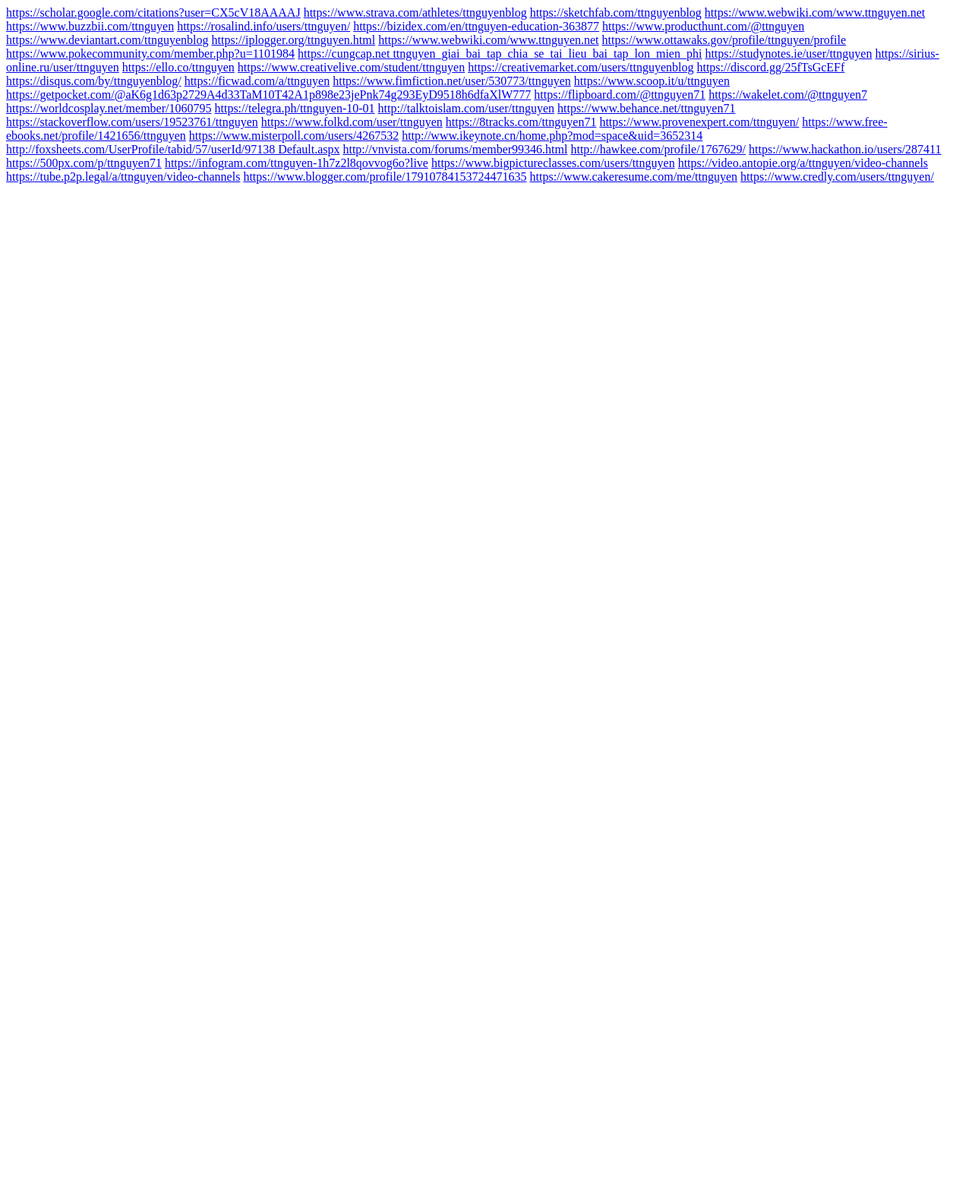
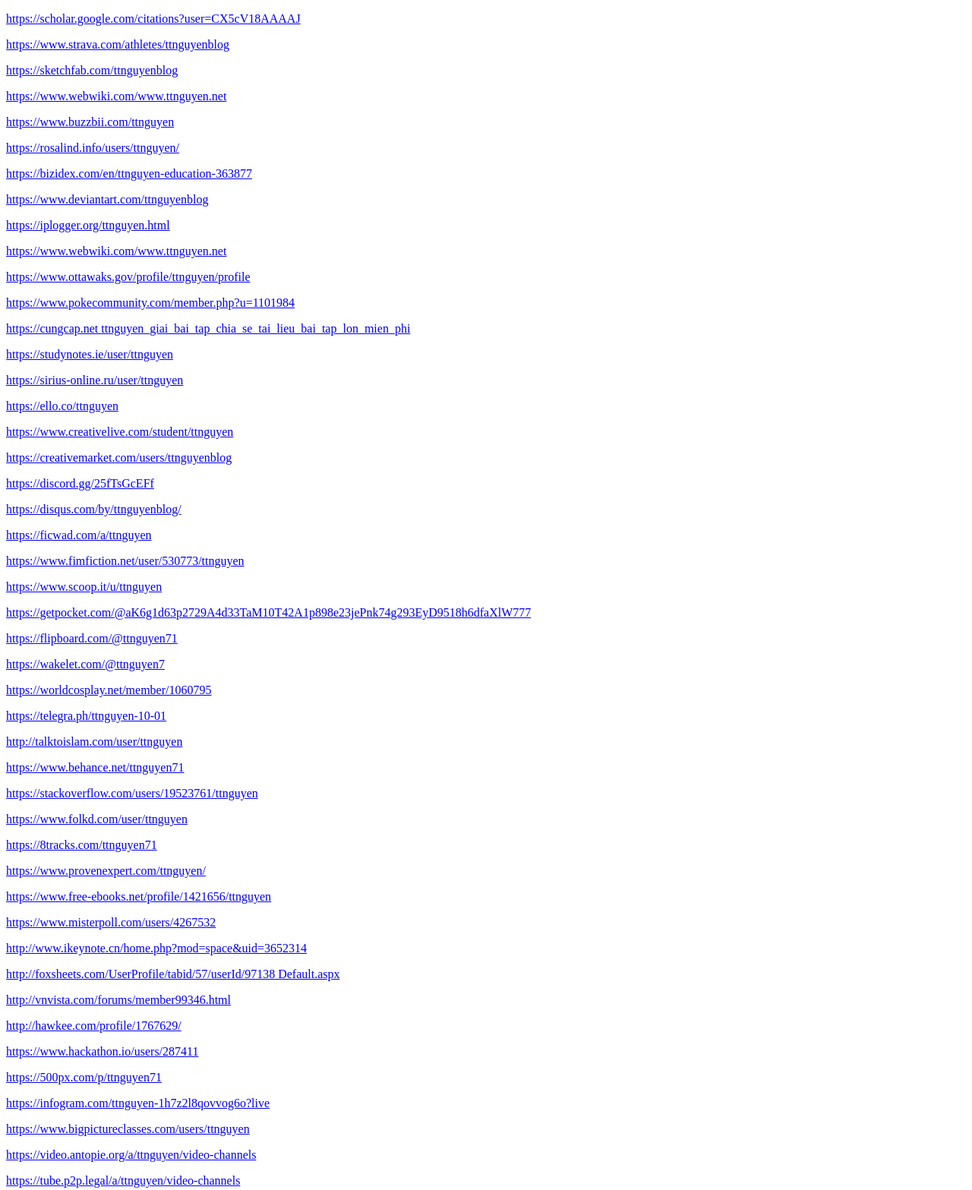
Before and after one commit to ttnguyenblog/ttnguyen, a plain HTML site: page index.html in a window 1280 px wide. Shown: the top 1567 px of the page at 76% size. Before the commit the page ends 800 px from the top, so only its background shows below. Drawn offline with Linux system fonts and the light colour scheme.

Commit message:
Update index.html

```diff
--- a/index.html
+++ b/index.html
@@ -7,59 +7,57 @@
     <link rel="stylesheet" href="">
 </head>
 <body>
-<a href="https://scholar.google.com/citations?user=CX5cV18AAAAJ" target="_blank">https://scholar.google.com/citations?user=CX5cV18AAAAJ</a>
-<a href="https://www.strava.com/athletes/ttnguyenblog" target="_blank">https://www.strava.com/athletes/ttnguyenblog</a>
-<a href="https://sketchfab.com/ttnguyenblog" target="_blank">https://sketchfab.com/ttnguyenblog</a>
-<a href="https://www.webwiki.com/www.ttnguyen.net" target="_blank">https://www.webwiki.com/www.ttnguyen.net</a>
-<a href="https://www.buzzbii.com/ttnguyen" target="_blank">https://www.buzzbii.com/ttnguyen</a>
-<a href="https://rosalind.info/users/ttnguyen/" target="_blank">https://rosalind.info/users/ttnguyen/</a>
-<a href="https://bizidex.com/en/ttnguyen-education-363877" target="_blank">https://bizidex.com/en/ttnguyen-education-363877</a>
-<a href="https://www.producthunt.com/@ttnguyen" target="_blank">https://www.producthunt.com/@ttnguyen</a>
-<a href="https://www.deviantart.com/ttnguyenblog" target="_blank">https://www.deviantart.com/ttnguyenblog</a>
-<a href="https://iplogger.org/ttnguyen.html" target="_blank">https://iplogger.org/ttnguyen.html</a>
-<a href="https://www.webwiki.com/www.ttnguyen.net" target="_blank">https://www.webwiki.com/www.ttnguyen.net</a>
-<a href="https://www.ottawaks.gov/profile/ttnguyen/profile" target="_blank">https://www.ottawaks.gov/profile/ttnguyen/profile</a>
-<a href="https://www.pokecommunity.com/member.php?u=1101984" target="_blank">https://www.pokecommunity.com/member.php?u=1101984</a>
-<a href="https://cungcap.net/ttnguyen_giai_bai_tap_chia_se_tai_lieu_bai_tap_lon_mien_phi" target="_blank">https://cungcap.net
-ttnguyen_giai_bai_tap_chia_se_tai_lieu_bai_tap_lon_mien_phi</a>
-<a href="https://studynotes.ie/user/ttnguyen" target="_blank">https://studynotes.ie/user/ttnguyen</a>
-<a href="https://sirius-online.ru/user/ttnguyen" target="_blank">https://sirius-online.ru/user/ttnguyen</a>
-<a href="https://ello.co/ttnguyen" target="_blank">https://ello.co/ttnguyen</a>
-<a href="https://www.creativelive.com/student/ttnguyen" target="_blank">https://www.creativelive.com/student/ttnguyen</a>
-<a href="https://creativemarket.com/users/ttnguyenblog" target="_blank">https://creativemarket.com/users/ttnguyenblog</a>
-<a href="https://discord.gg/25fTsGcEFf" target="_blank">https://discord.gg/25fTsGcEFf</a>
-<a href="https://disqus.com/by/ttnguyenblog/" target="_blank">https://disqus.com/by/ttnguyenblog/</a>
-<a href="https://ficwad.com/a/ttnguyen" target="_blank">https://ficwad.com/a/ttnguyen</a>
-<a href="https://www.fimfiction.net/user/530773/ttnguyen" target="_blank">https://www.fimfiction.net/user/530773/ttnguyen</a>
-<a href="https://www.scoop.it/u/ttnguyen" target="_blank">https://www.scoop.it/u/ttnguyen</a>
-<a href="https://getpocket.com/@aK6g1d63p2729A4d33TaM10T42A1p898e23jePnk74g293EyD9518h6dfaXlW777" target="_blank">
-https://getpocket.com/@aK6g1d63p2729A4d33TaM10T42A1p898e23jePnk74g293EyD9518h6dfaXlW777</a>
-<a href="https://flipboard.com/@ttnguyen71" target="_blank">https://flipboard.com/@ttnguyen71</a>
-<a href="https://wakelet.com/@ttnguyen7" target="_blank">https://wakelet.com/@ttnguyen7</a>
-<a href="https://worldcosplay.net/member/1060795" target="_blank">https://worldcosplay.net/member/1060795</a>
-<a href="https://telegra.ph/ttnguyen-10-01" target="_blank">https://telegra.ph/ttnguyen-10-01</a>
-<a href="http://talktoislam.com/user/ttnguyen" target="_blank">http://talktoislam.com/user/ttnguyen</a>
-<a href="https://www.behance.net/ttnguyen71" target="_blank">https://www.behance.net/ttnguyen71</a>
-<a href="https://stackoverflow.com/users/19523761/ttnguyen" target="_blank">https://stackoverflow.com/users/19523761/ttnguyen</a>
-<a href="https://www.folkd.com/user/ttnguyen" target="_blank">https://www.folkd.com/user/ttnguyen</a>
-<a href="https://8tracks.com/ttnguyen71" target="_blank">https://8tracks.com/ttnguyen71</a>
-<a href="https://www.provenexpert.com/ttnguyen/" target="_blank">https://www.provenexpert.com/ttnguyen/</a>
-<a href="https://www.free-ebooks.net/profile/1421656/ttnguyen" target="_blank">https://www.free-ebooks.net/profile/1421656/ttnguyen</a>
-<a href="https://www.misterpoll.com/users/4267532" target="_blank">https://www.misterpoll.com/users/4267532</a>
-<a href="http://www.ikeynote.cn/home.php?mod=space&amp;uid=3652314" target="_blank">http://www.ikeynote.cn/home.php?mod=space&amp;uid=3652314</a>
-<a href="http://foxsheets.com/UserProfile/tabid/57/userId/97138/Default.aspx" target="_blank">http://foxsheets.com/UserProfile/tabid/57/userId/97138
-Default.aspx</a>
-<a href="http://vnvista.com/forums/member99346.html" target="_blank">http://vnvista.com/forums/member99346.html</a>
-<a href="http://hawkee.com/profile/1767629/" target="_blank">http://hawkee.com/profile/1767629/</a>
-<a href="https://www.hackathon.io/users/287411" target="_blank">https://www.hackathon.io/users/287411</a>
-<a href="https://500px.com/p/ttnguyen71" target="_blank">https://500px.com/p/ttnguyen71</a>
-<a href="https://infogram.com/ttnguyen-1h7z2l8qovvog6o?live" target="_blank">https://infogram.com/ttnguyen-1h7z2l8qovvog6o?live</a>
-<a href="https://www.bigpictureclasses.com/users/ttnguyen" target="_blank">https://www.bigpictureclasses.com/users/ttnguyen</a>
-<a href="https://video.antopie.org/a/ttnguyen/video-channels" target="_blank">https://video.antopie.org/a/ttnguyen/video-channels</a>
-<a href="https://tube.p2p.legal/a/ttnguyen/video-channels" target="_blank">https://tube.p2p.legal/a/ttnguyen/video-channels</a>
-<a href="https://www.blogger.com/profile/17910784153724471635" target="_blank">https://www.blogger.com/profile/17910784153724471635</a>
-<a href="https://www.cakeresume.com/me/ttnguyen" target="_blank">https://www.cakeresume.com/me/ttnguyen</a>
-<a href="https://www.credly.com/users/ttnguyen/" target="_blank">https://www.credly.com/users/ttnguyen/</a>
-
+    <p><a href="https://scholar.google.com/citations?user=CX5cV18AAAAJ" target="_blank">https://scholar.google.com/citations?user=CX5cV18AAAAJ</a></p>
+    <p><a href="https://www.strava.com/athletes/ttnguyenblog" target="_blank">https://www.strava.com/athletes/ttnguyenblog</a></p>
+    <p><a href="https://sketchfab.com/ttnguyenblog" target="_blank">https://sketchfab.com/ttnguyenblog</a></p>
+    <p><a href="https://www.webwiki.com/www.ttnguyen.net" target="_blank">https://www.webwiki.com/www.ttnguyen.net</a></p>
+    <p><a href="https://www.buzzbii.com/ttnguyen" target="_blank">https://www.buzzbii.com/ttnguyen</a></p>
+    <p><a href="https://rosalind.info/users/ttnguyen/" target="_blank">https://rosalind.info/users/ttnguyen/</a></p>
+    <p><a href="https://bizidex.com/en/ttnguyen-education-363877" target="_blank">https://bizidex.com/en/ttnguyen-education-363877</a></p>
+    <p><a href="https://www.deviantart.com/ttnguyenblog" target="_blank">https://www.deviantart.com/ttnguyenblog</a></p>
+    <p><a href="https://iplogger.org/ttnguyen.html" target="_blank">https://iplogger.org/ttnguyen.html</a></p>
+    <p><a href="https://www.webwiki.com/www.ttnguyen.net" target="_blank">https://www.webwiki.com/www.ttnguyen.net</a></p>
+    <p><a href="https://www.ottawaks.gov/profile/ttnguyen/profile" target="_blank">https://www.ottawaks.gov/profile/ttnguyen/profile</a></p>
+    <p><a href="https://www.pokecommunity.com/member.php?u=1101984" target="_blank">https://www.pokecommunity.com/member.php?u=1101984</a></p>
+    <p><a href="https://cungcap.net/ttnguyen_giai_bai_tap_chia_se_tai_lieu_bai_tap_lon_mien_phi" target="_blank">https://cungcap.net
+    ttnguyen_giai_bai_tap_chia_se_tai_lieu_bai_tap_lon_mien_phi</a></p>
+    <p><a href="https://studynotes.ie/user/ttnguyen" target="_blank">https://studynotes.ie/user/ttnguyen</a></p>
+    <p><a href="https://sirius-online.ru/user/ttnguyen" target="_blank">https://sirius-online.ru/user/ttnguyen</a></p>
+    <p><a href="https://ello.co/ttnguyen" target="_blank">https://ello.co/ttnguyen</a></p>
+    <p><a href="https://www.creativelive.com/student/ttnguyen" target="_blank">https://www.creativelive.com/student/ttnguyen</a></p>
+    <p><a href="https://creativemarket.com/users/ttnguyenblog" target="_blank">https://creativemarket.com/users/ttnguyenblog</a></p>
+    <p><a href="https://discord.gg/25fTsGcEFf" target="_blank">https://discord.gg/25fTsGcEFf</a></p>
+    <p><a href="https://disqus.com/by/ttnguyenblog/" target="_blank">https://disqus.com/by/ttnguyenblog/</a></p>
+    <p><a href="https://ficwad.com/a/ttnguyen" target="_blank">https://ficwad.com/a/ttnguyen</a></p>
+    <p><a href="https://www.fimfiction.net/user/530773/ttnguyen" target="_blank">https://www.fimfiction.net/user/530773/ttnguyen</a></p>
+    <p><a href="https://www.scoop.it/u/ttnguyen" target="_blank">https://www.scoop.it/u/ttnguyen</a></p>
+    <p><a href="https://getpocket.com/@aK6g1d63p2729A4d33TaM10T42A1p898e23jePnk74g293EyD9518h6dfaXlW777" target="_blank">
+    https://getpocket.com/@aK6g1d63p2729A4d33TaM10T42A1p898e23jePnk74g293EyD9518h6dfaXlW777</a></p>
+    <p><a href="https://flipboard.com/@ttnguyen71" target="_blank">https://flipboard.com/@ttnguyen71</a></p>
+    <p><a href="https://wakelet.com/@ttnguyen7" target="_blank">https://wakelet.com/@ttnguyen7</a></p>
+    <p><a href="https://worldcosplay.net/member/1060795" target="_blank">https://worldcosplay.net/member/1060795</a></p>
+    <p><a href="https://telegra.ph/ttnguyen-10-01" target="_blank">https://telegra.ph/ttnguyen-10-01</a></p>
+    <p><a href="http://talktoislam.com/user/ttnguyen" target="_blank">http://talktoislam.com/user/ttnguyen</a></p>
+    <p><a href="https://www.behance.net/ttnguyen71" target="_blank">https://www.behance.net/ttnguyen71</a></p>
+    <p><a href="https://stackoverflow.com/users/19523761/ttnguyen" target="_blank">https://stackoverflow.com/users/19523761/ttnguyen</a></p>
+    <p><a href="https://www.folkd.com/user/ttnguyen" target="_blank">https://www.folkd.com/user/ttnguyen</a></p>
+    <p><a href="https://8tracks.com/ttnguyen71" target="_blank">https://8tracks.com/ttnguyen71</a></p>
+    <p><a href="https://www.provenexpert.com/ttnguyen/" target="_blank">https://www.provenexpert.com/ttnguyen/</a></p>
+    <p><a href="https://www.free-ebooks.net/profile/1421656/ttnguyen" target="_blank">https://www.free-ebooks.net/profile/1421656/ttnguyen</a></p>
+    <p><a href="https://www.misterpoll.com/users/4267532" target="_blank">https://www.misterpoll.com/users/4267532</a></p>
+    <p><a href="http://www.ikeynote.cn/home.php?mod=space&amp;uid=3652314" target="_blank">http://www.ikeynote.cn/home.php?mod=space&amp;uid=3652314</a></p>
+    <p><a href="http://foxsheets.com/UserProfile/tabid/57/userId/97138/Default.aspx" target="_blank">http://foxsheets.com/UserProfile/tabid/57/userId/97138
+    Default.aspx</a></p>
+    <p><a href="http://vnvista.com/forums/member99346.html" target="_blank">http://vnvista.com/forums/member99346.html</a></p>
+    <p><a href="http://hawkee.com/profile/1767629/" target="_blank">http://hawkee.com/profile/1767629/</a></p>
+    <p><a href="https://www.hackathon.io/users/287411" target="_blank">https://www.hackathon.io/users/287411</a></p>
+    <p><a href="https://500px.com/p/ttnguyen71" target="_blank">https://500px.com/p/ttnguyen71</a></p>
+    <p><a href="https://infogram.com/ttnguyen-1h7z2l8qovvog6o?live" target="_blank">https://infogram.com/ttnguyen-1h7z2l8qovvog6o?live</a></p>
+    <p><a href="https://www.bigpictureclasses.com/users/ttnguyen" target="_blank">https://www.bigpictureclasses.com/users/ttnguyen</a></p>
+    <p><a href="https://video.antopie.org/a/ttnguyen/video-channels" target="_blank">https://video.antopie.org/a/ttnguyen/video-channels</a></p>
+    <p><a href="https://tube.p2p.legal/a/ttnguyen/video-channels" target="_blank">https://tube.p2p.legal/a/ttnguyen/video-channels</a></p>
+    <p><a href="https://www.blogger.com/profile/17910784153724471635" target="_blank">https://www.blogger.com/profile/17910784153724471635</a></p>
+    <p><a href="https://www.cakeresume.com/me/ttnguyen" target="_blank">https://www.cakeresume.com/me/ttnguyen</a></p>
+    <p><a href="https://www.credly.com/users/ttnguyen/" target="_blank">https://www.credly.com/users/ttnguyen/</a></p>
 </body>
 </html>
```
